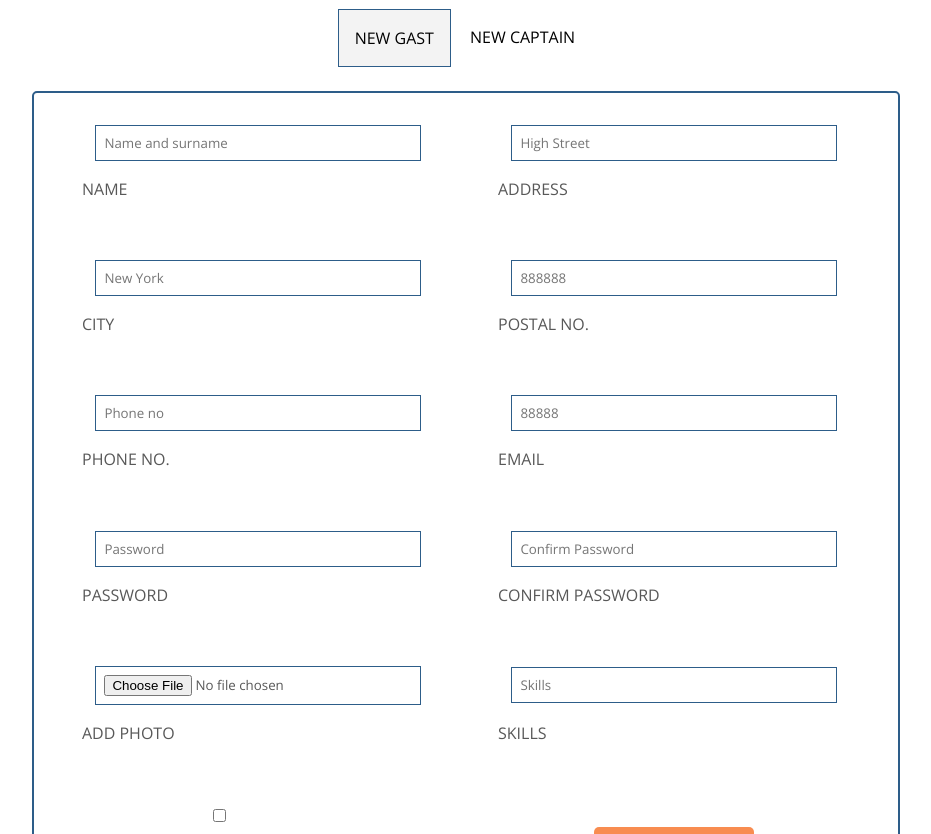
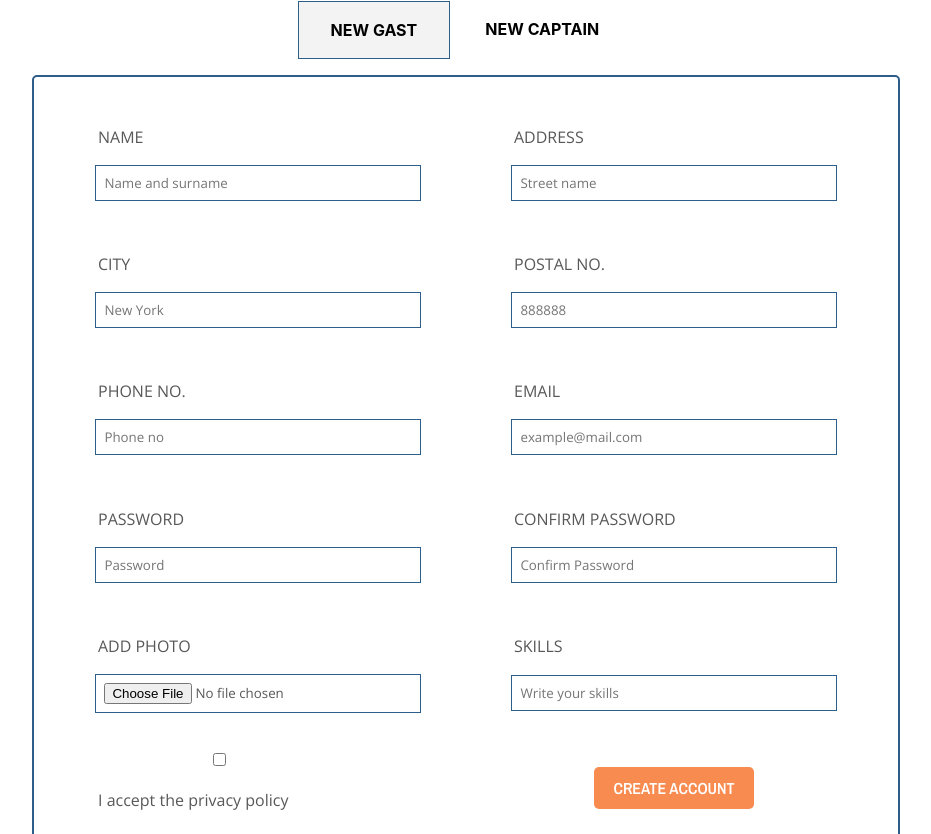
Before and after one commit to soswind/final-project-smooth-sailing-solutions, a React (Vite) app: page / in a window 1280 px wide. Shown: the part 1146-1980 px from the top of the page, without its empty margins (174-1105 px from the left). Built offline with nearby package versions, Linux system fonts and the light colour scheme.

Commit message:
Sign up form CSS done

```diff
--- /dev/null
+++ b/Chat.jsx
@@ -0,0 +1,21 @@
+import React, { useState } from 'react';
+
+
+{/* Chat message component */}
+
+const Chat = () => {
+    const [messages, setMessages] = useState([]);
+
+    const sendMessage = (text) => {
+        setMessages([...messages, { text, sender: 'user' }]);
+    };
+
+    return (
+        <div className="chat-container">
+            <MessageList messages={messages} />
+            <ChatInput sendMessage={sendMessage} />
+        </div>
+    );
+};
+
+export default Chat;
--- a/Signup.jsx
+++ b/Signup.jsx
@@ -14,42 +14,42 @@ export default function SignUpForm() {
 
           <form className="form-grid">
             <div className="form-group">
-              <label htmlFor="name">NAME</label>
+              <label className="form-label" htmlFor="name">NAME</label>
               <input type="text" id="name" name="name" placeholder="Name and surname" required />
             </div>
 
             <div className="form-group">
-              <label htmlFor="address">ADDRESS</label>
-              <input type="text" id="address" name="address" placeholder="High Street" required />
+              <label className="form-label" htmlFor="address">ADDRESS</label>
+              <input type="text" id="address" name="address" placeholder="Street name" required />
             </div>
 
             <div className="form-group">
-              <label htmlFor="city">CITY</label>
+              <label className="form-label" htmlFor="city">CITY</label>
               <input type="text" id="city" name="city" placeholder="New York" required />
             </div>
 
             <div className="form-group">
-              <label htmlFor="postal-no">POSTAL NO.</label>
+              <label className="form-label" htmlFor="postal-no">POSTAL NO.</label>
               <input type="text" id="postal-no" name="postal-no" placeholder="888888" required />
             </div>
 
             <div className="form-group">
-              <label htmlFor="phone">PHONE NO.</label>
+              <label className="form-label" htmlFor="phone">PHONE NO.</label>
               <input type="text" id="phone" name="phone" placeholder="Phone no" required />
             </div>
 
             <div className="form-group">
-              <label htmlFor="email">EMAIL</label>
-              <input type="email" id="email" name="email" placeholder="88888" required />
+              <label className="form-label" htmlFor="email">EMAIL</label>
+              <input type="email" id="email" name="email" placeholder="example@mail.com" required />
             </div>
 
             <div className="form-group">
-              <label htmlFor="password">PASSWORD</label>
+              <label className="form-label" htmlFor="password">PASSWORD</label>
               <input type="password" id="password" name="password" placeholder="Password" required />
             </div>
 
             <div className="form-group">
-              <label htmlFor="confirmPassword">CONFIRM PASSWORD</label>
+              <label className="form-label" htmlFor="confirmPassword">CONFIRM PASSWORD</label>
               <input
                 type="password"
                 id="confirmPassword"
@@ -60,18 +60,18 @@ export default function SignUpForm() {
             </div>
 
             <div className="form-group">
-              <label htmlFor="image">ADD PHOTO</label>
-              <input type="file" id="image" name="image" placeholder="Add photo" required />
+              <label className="form-label" htmlFor="image">ADD PHOTO</label>
+              <input type="file" id="image" name="image" placeholder="Choose a file" required />
             </div>
 
             <div className="form-group">
-              <label htmlFor="skills">SKILLS</label>
-              <input type="text" id="skills" name="skills" placeholder="Skills" required />
+              <label className="form-label" htmlFor="skills">SKILLS</label>
+              <input type="text" id="skills" name="skills" placeholder="Write your skills" required />
             </div>
 
             <div className="privacy-box">
     <input type="checkbox" id="privacyCheckbox" name="privacyCheckbox" required />
-    <label htmlFor="privacyCheckbox">I accept the privacy policy</label>
+    <label className="form-label" htmlFor="privacyCheckbox">I accept the privacy policy</label>
   </div>
 
             <button className="signup-button" type="submit">
@@ -91,42 +91,42 @@ export default function SignUpForm() {
 <div className="signup-form">
         <form className="form-grid">
             <div className="form-group">
-              <label htmlFor="name">NAME</label>
+              <label className="form-label" htmlFor="name">NAME</label>
               <input type="text" id="name" name="name" placeholder="Name and surname" required />
             </div>
 
             <div className="form-group">
-              <label htmlFor="address">ADDRESS</label>
-              <input type="text" id="address" name="address" placeholder="High Street" required />
+              <label className="form-label" htmlFor="address">ADDRESS</label>
+              <input type="text" id="address" name="address" placeholder="Street name" required />
             </div>
 
             <div className="form-group">
-              <label htmlFor="city">CITY</label>
+              <label className="form-label" htmlFor="city">CITY</label>
               <input type="text" id="city" name="city" placeholder="New York" required />
             </div>
 
             <div className="form-group">
-              <label htmlFor="postal-no">POSTAL NO.</label>
+              <label className="form-label" htmlFor="postal-no">POSTAL NO.</label>
               <input type="text" id="postal-no" name="postal-no" placeholder="888888" required />
             </div>
 
             <div className="form-group">
-              <label htmlFor="phone">PHONE NO.</label>
+              <label className="form-label" htmlFor="phone">PHONE NO.</label>
               <input type="text" id="phone" name="phone" placeholder="Phone no" required />
             </div>
 
             <div className="form-group">
-              <label htmlFor="email">EMAIL</label>
-              <input type="email" id="email" name="email" placeholder="88888" required />
+              <label className="form-label" htmlFor="email">EMAIL</label>
+              <input type="email" id="email" name="email" placeholder="example@mail.com" required />
             </div>
 
             <div className="form-group">
-              <label htmlFor="password">PASSWORD</label>
+              <label className="form-label" htmlFor="password">PASSWORD</label>
               <input type="password" id="password" name="password" placeholder="Password" required />
             </div>
 
             <div className="form-group">
-              <label htmlFor="confirmPassword">CONFIRM PASSWORD</label>
+              <label className="form-label" htmlFor="confirmPassword">CONFIRM PASSWORD</label>
               <input
                 type="password"
                 id="confirmPassword"
@@ -137,18 +137,18 @@ export default function SignUpForm() {
             </div>
 
             <div className="form-group">
-              <label htmlFor="image">ADD PHOTO</label>
-              <input type="file" id="image" name="image" placeholder="Add photo" required />
+              <label className="form-label" htmlFor="image">ADD PHOTO</label>
+              <input type="file" id="image" name="image" placeholder="Choose a file" required />
             </div>
 
             <div className="form-group">
-              <label htmlFor="skills">SKILLS</label>
-              <input type="text" id="skills" name="skills" placeholder="Skills" required />
+              <label className="form-label" htmlFor="skills">SKILLS</label>
+              <input type="text" id="skills" name="skills" placeholder="Write your skills" required />
             </div>
 
             <div className="privacy-box">
     <input type="checkbox" id="privacyCheckbox" name="privacyCheckbox" required />
-    <label htmlFor="privacyCheckbox">I accept the privacy policy</label>
+    <label className="form-label" htmlFor="privacyCheckbox">I accept the privacy policy</label>
   </div>
 
             <button className="signup-button" type="submit">CREATE ACCOUNT</button>
--- a/src/App.css
+++ b/src/App.css
@@ -365,13 +365,13 @@ p {
   display: flex;
   flex-wrap: wrap;
   justify-content: center;
-  padding: 1rem;
+  padding: 0.5rem;
 }
 
 .tabs label {
-  order: 1;
+  order: initial;
   display: block;
-  padding: 1rem 1rem;
+  padding: 1rem 2rem;
   margin-right: 0.2rem;
   cursor: pointer;
   background: #fff;
@@ -404,7 +404,8 @@ p {
 @media (max-width: 45em) {
   .tabs .tab,
   .tabs label {
-    order: initial;
+    order: absolute;
+
   }
 
   .tabs label {
@@ -437,11 +438,10 @@ p {
   margin-bottom: 0.2rem;
 }
 
-label {
-  margin-bottom: 0.5rem;
-  font-family: 'Open Sans', sans-serif, Arial, Helvetica, sans-serif;
-  padding-left: 3rem;
-  padding-top: 1rem;
+.form-label {
+  max-width: 80%;
+
+
 }
 
 input {
```
